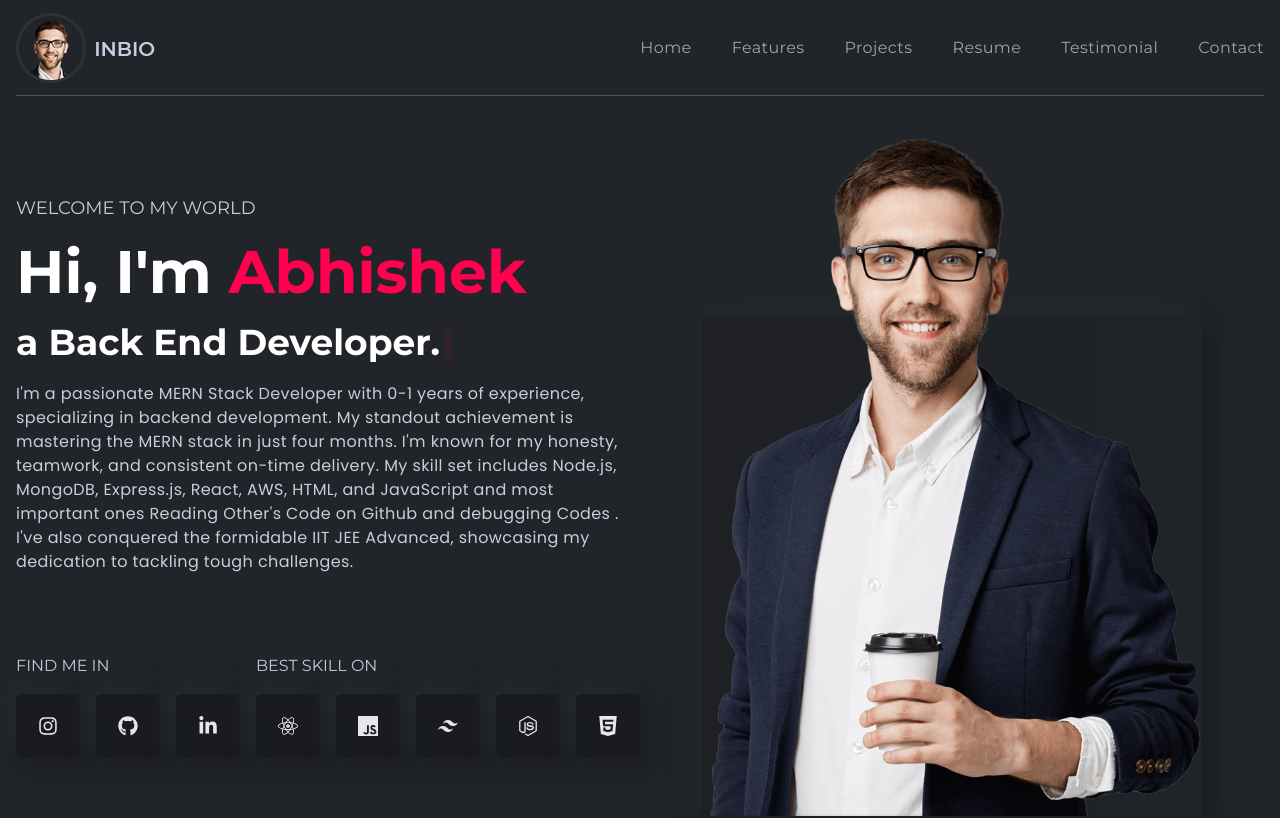
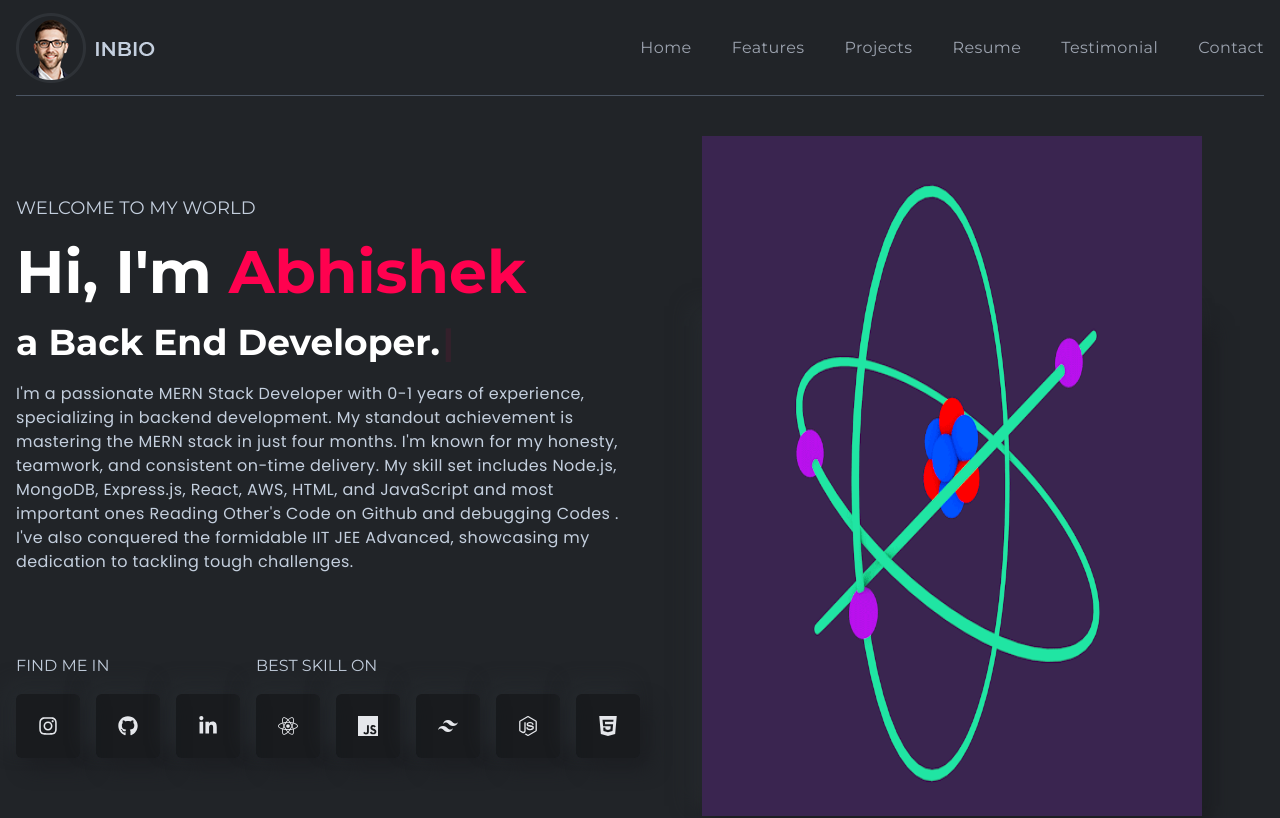
Before and after one commit to Abhishekkumar813209/Portfolio_website, a React (Create React App) app: page / in a window 1280 px wide. Shown: the top 818 px of the page. Built offline with nearby package versions, Linux system fonts and the light colour scheme.

Commit message:
twelth commit

```diff
--- a/src/assets/index.js
+++ b/src/assets/index.js
@@ -15,6 +15,7 @@ import Tictac from "./images/projects/TicTac.png"
 import udemy from "./images/projects/Udemy.png"
 import razorpay from "./images/projects/Razorpay.png"
 import chat from "./images/projects/Chatapp.png"
+import atom from "./images/atom.gif"
 
 export {
   logo,
@@ -33,5 +34,6 @@ export {
   Tictac,
   chat,
   udemy,
-  razorpay
+  razorpay,
+  atom
 };
--- a/src/components/banner/RightBanner.js
+++ b/src/components/banner/RightBanner.js
@@ -1,12 +1,12 @@
 import React from 'react'
-import { bannerImg } from "../../assets/index";
+import { atom } from "../../assets/index";
 
 const RightBanner = () => {
   return (
     <div className="w-full lgl:w-1/2 flex justify-center items-center relative">
       <img
         className="w-[300px] h-[400px] lgl:w-[500px] lgl:h-[680px] z-10"
-        src={bannerImg}
+        src={atom}
         alt="bannerImg"
       />
       <div className="absolute bottom-0 w-[350px] h-[300px] lgl:w-[500px] lgl:h-[500px] bg-gradient-to-r from-[#1e2024] to-[#202327] shadow-shadowOne flex justify-center items-center"></div>
```
Also changed, not shown: src/assets/images/atom.gif (added).
